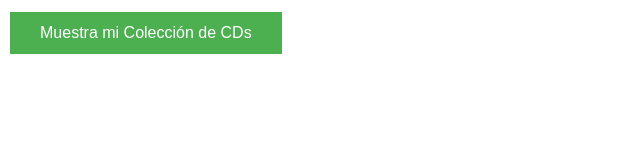
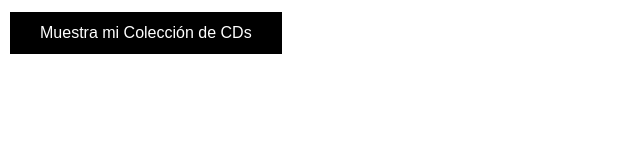
Before and after one commit to 2christian/Laboratorio_06_ATI, a plain HTML site: page index.html in a window 1280 px wide. Shown: the whole page, without its empty margins (0-640 px from the left). Drawn offline with nearby package versions, Linux system fonts and the light colour scheme.

Commit message:
Agregado

```diff
--- a/index.css
+++ b/index.css
@@ -16,9 +16,9 @@ th {
 }
 
 .btn {
-    background-color: #4CAF50;
+    background-color: #000000;
     border: none;
-    color: white;
+    color: #ffffff;
     padding: 12px 30px;
     text-align: center;
     text-decoration: none;
```
